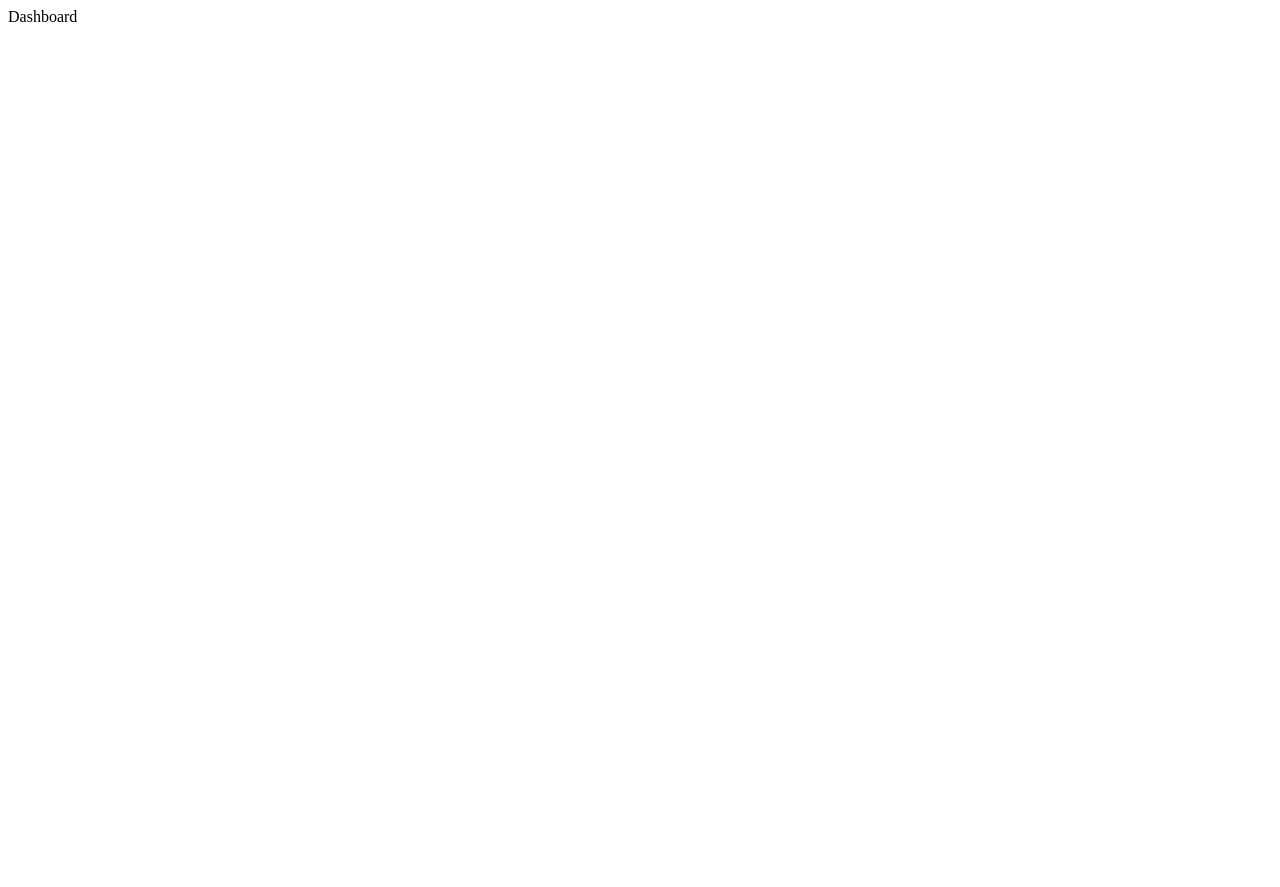
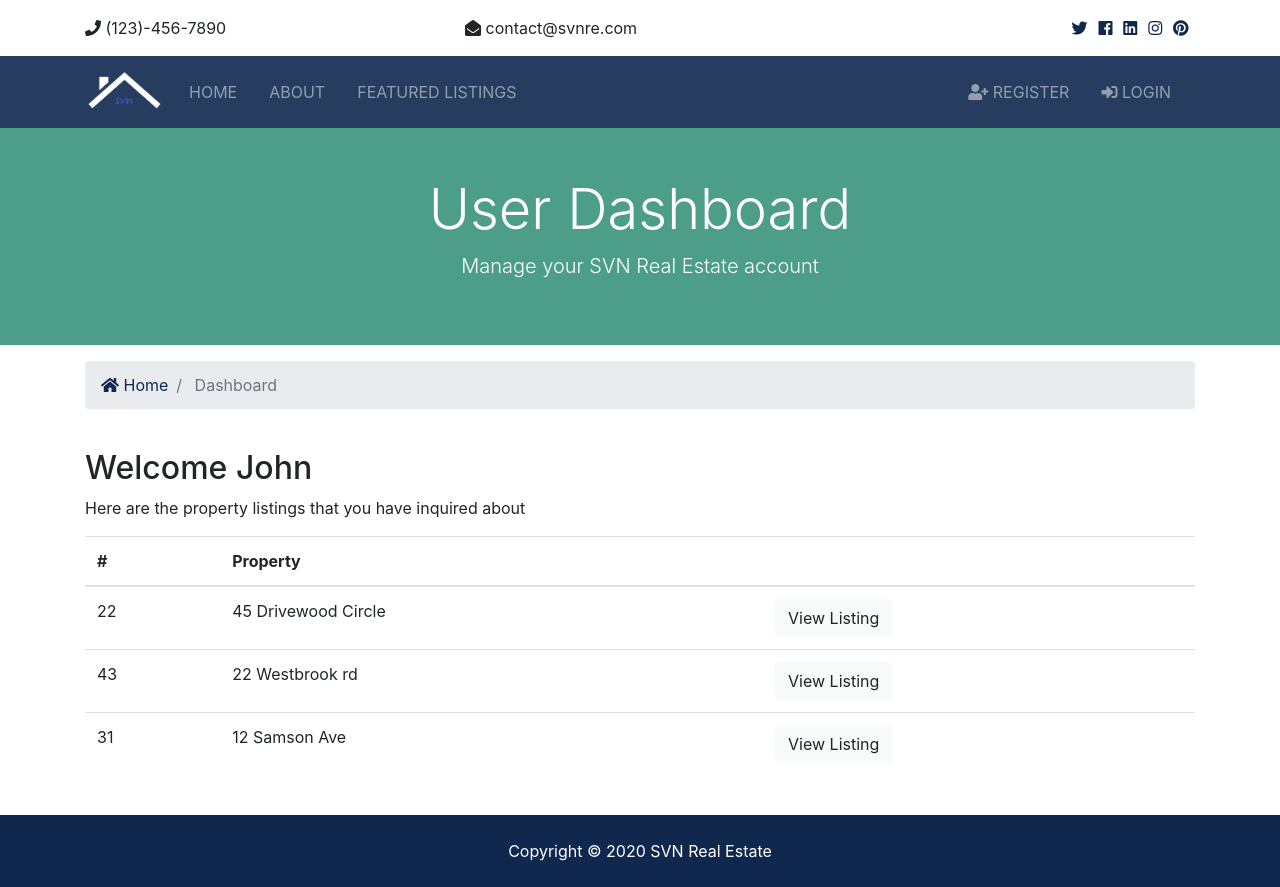
Before and after one commit to sujithvn/svnReal, a Django app: page /accounts/dashboard in a window 1280 px wide. Before the commit the page is almost empty. Before the commit the page ends 22 px from the top, so only its background shows below. Run offline with Django 3.2, Linux system fonts and the light colour scheme; some libraries are stand-ins or nearby versions.

Commit message:
L8.6-Accounts - Logout logic and Dashboard shell

```diff
--- a/accounts/views.py
+++ b/accounts/views.py
@@ -58,7 +58,10 @@ def login(request):
 
 
 def logout(request):
-    return redirect('index')
+    if request.method == 'POST':
+        auth.logout(request)
+        messages.success(request, 'You have been logged out')
+        return redirect('index')
 
 
 def dashboard(request):
--- a/templates/accounts/dashboard.html
+++ b/templates/accounts/dashboard.html
@@ -1 +1,72 @@
-Dashboard
+{% extends 'base.html' %}
+
+{% block content %}
+<section id="showcase-inner" class="py-5 text-white">
+    <div class="container">
+        <div class="row text-center">
+            <div class="col-md-12">
+                <h1 class="display-4">User Dashboard</h1>
+                <p class="lead">Manage your SVN Real Estate account</p>
+            </div>
+        </div>
+    </div>
+</section>
+
+<!-- Breadcrumb -->
+<section id="bc" class="mt-3">
+    <div class="container">
+        <nav aria-label="breadcrumb">
+            <ol class="breadcrumb">
+                <li class="breadcrumb-item">
+                    <a href="{% url 'index' %}">
+                        <i class="fas fa-home"></i> Home</a>
+                </li>
+                <li class="breadcrumb-item active"> Dashboard</li>
+            </ol>
+        </nav>
+    </div>
+</section>
+
+<section id="dashboard" class="py-4">
+    <div class="container">
+        <div class="row">
+            <div class="col-md-12">
+                <h2>Welcome John</h2>
+                <p>Here are the property listings that you have inquired about</p>
+                <table class="table">
+                    <thead>
+                        <tr>
+                            <th scope="col">#</th>
+                            <th scope="col">Property</th>
+                            <th></th>
+                        </tr>
+                    </thead>
+                    <tbody>
+                        <tr>
+                            <td>22</td>
+                            <td>45 Drivewood Circle</td>
+                            <td>
+                                <a class="btn btn-light" href="#">View Listing</a>
+                            </td>
+                        </tr>
+                        <tr>
+                            <td>43</td>
+                            <td>22 Westbrook rd</td>
+                            <td>
+                                <a class="btn btn-light" href="#">View Listing</a>
+                            </td>
+                        </tr>
+                        <tr>
+                            <td>31</td>
+                            <td>12 Samson Ave</td>
+                            <td>
+                                <a class="btn btn-light" href="#">View Listing</a>
+                            </td>
+                        </tr>
+                    </tbody>
+                </table>
+            </div>
+        </div>
+    </div>
+</section>
+{% endblock content %}
--- a/templates/partials/_navbar.html
+++ b/templates/partials/_navbar.html
@@ -25,6 +25,21 @@
             </ul>
 
             <ul class="navbar-nav ml-auto">
+                {% if user.is_authenticated %}
+                <li {% if 'dashboard' in request.path %} class="nav-item active mr-3" {% else %} class="nav-item mr-3"
+                    {% endif %}>
+                    <a class="nav-link" href="{% url 'dashboard' %}">
+                        Welcome {{ user.first_name }} | Dashboard</a>
+                </li>
+                <li class="nav-item mr-3">
+                    <a href="javascript:{document.getElementById('logout').submit()}" class="nav-link">
+                        <i class="fas fa-sign-out-alt"></i> Logout </a>
+                    <form action="{% url 'logout' %}" method="POST" id='logout'>
+                        {% csrf_token %}
+                        <input type="hidden">
+                    </form>
+                </li>
+                {% else %}
                 <li {% if 'register' in request.path %} class="nav-item active mr-3" {% else %} class="nav-item mr-3"
                     {% endif %}>
                     <a class="nav-link" href="{% url 'register' %}">
@@ -35,6 +50,7 @@
                     <a class="nav-link" href="{% url 'login' %}">
                         <i class="fas fa-sign-in-alt"></i> Login</a>
                 </li>
+                {% endif %}
             </ul>
         </div>
     </div>
```
